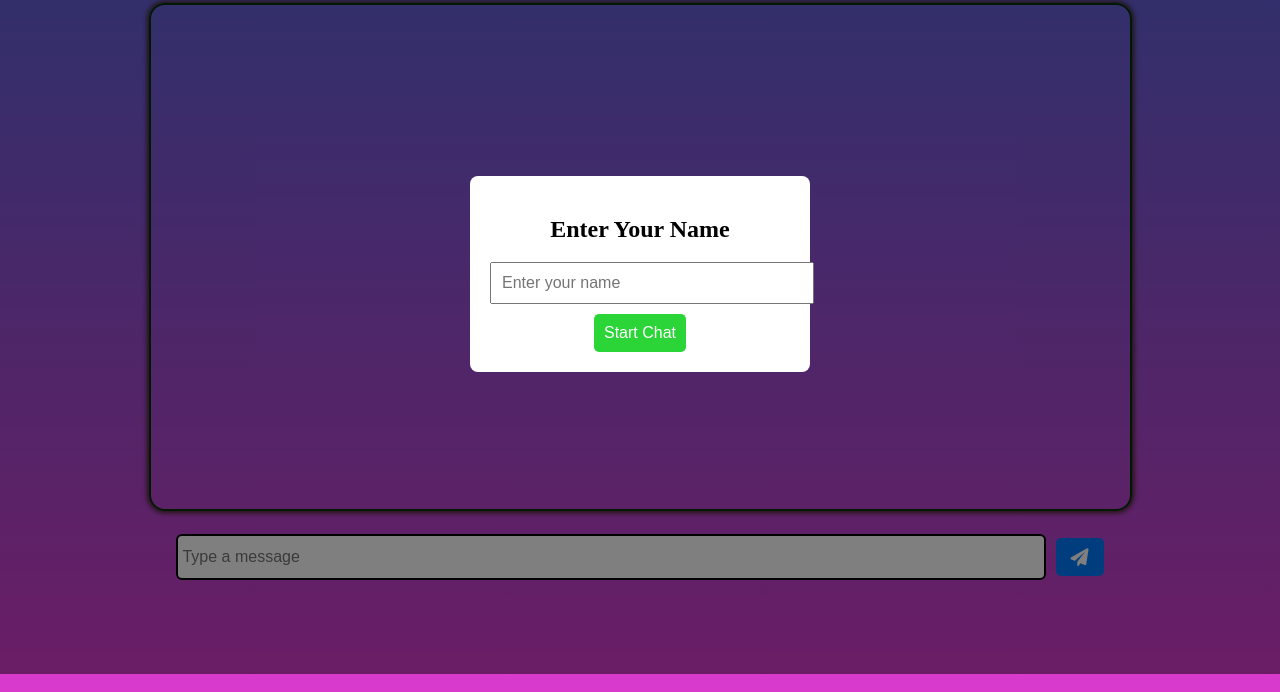
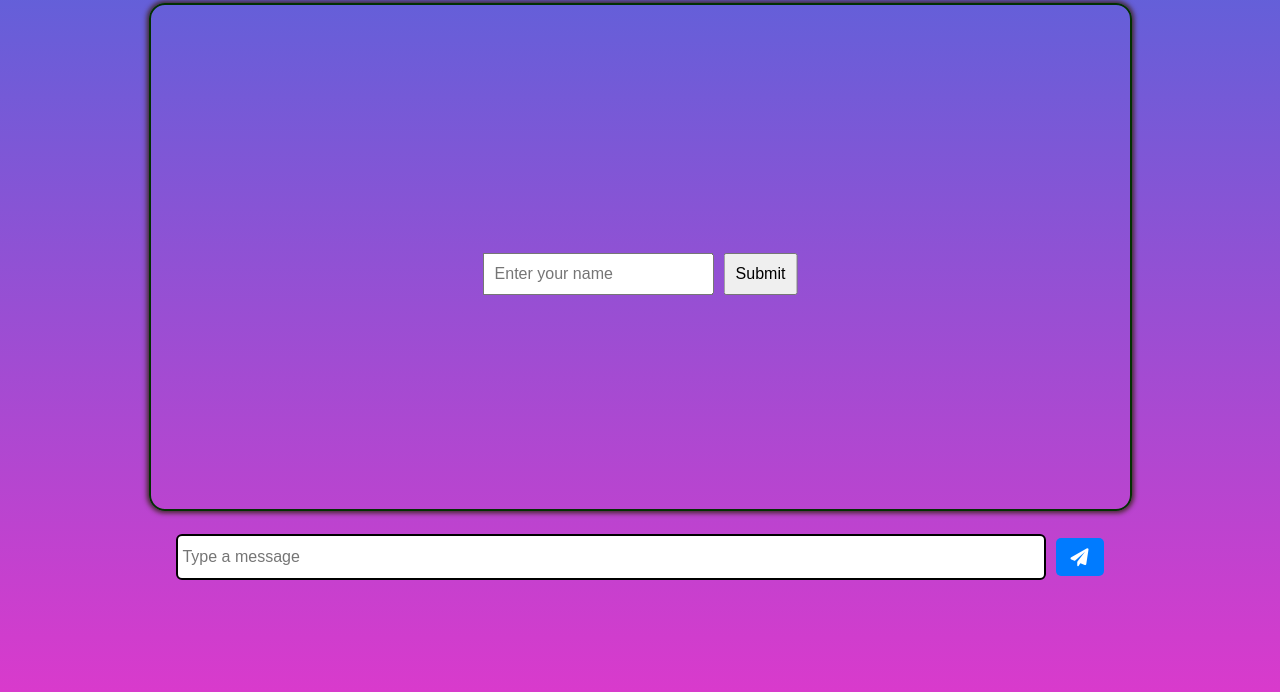
Before and after one commit to Amitmaddheshiya/liveChatAmitAppSocket.io, a website: page public/index.html in a window 1280 px wide. Shown: the part 126-818 px from the top of the page. Drawn offline with nearby package versions, Linux system fonts and the light colour scheme; no server answers.

Commit message:
Add input name btn

```diff
--- a/public/css/style.css
+++ b/public/css/style.css
@@ -98,45 +98,26 @@ h1{
 }
 
 
+#username-container {
+    position: absolute;
+    top: 50%;
+    left: 50%;
+    transform: translate(-50%, -50%);
+    text-align: center;
+    display: flex;
 
-/* Styles for screens 425x608 or smaller */
-/* Modal styling */
-.modal {
-    display: flex;
-    justify-content: center;
-    align-items: center;
-    position: fixed;
-    top: 0;
-    left: 0;
-    width: 100%;
-    height: 100%;
-    background-color: rgba(0, 0, 0, 0.5); /* Semi-transparent background */
-    z-index: 1000;
-}
-
-.modal-content {
-    background: white;
-    padding: 20px;
-    border-radius: 8px;
-    text-align: center;
-    width: 300px;
 }
 
 #username-input {
     padding: 10px;
     font-size: 16px;
-    width: 100%;
-    margin-bottom: 10px;
+    margin-right: 10px;
 }
 
 #username-submit {
     padding: 10px;
     font-size: 16px;
     cursor: pointer;
-    background-color: rgb(43, 213, 55);
-    color: white;
-    border: none;
-    border-radius: 5px;
 }
 
 
--- a/public/index.html
+++ b/public/index.html
@@ -16,13 +16,11 @@
     </nav>
 
     <!-- Modal for Username Input -->
-    <div id="username-modal" class="modal">
-        <div class="modal-content">
-            <h2>Enter Your Name</h2>
-            <input type="text" id="username-input" placeholder="Enter your name" />
-            <button id="username-submit">Start Chat</button>
-        </div>
+    <div id="username-container">
+        <input type="text" id="username-input" placeholder="Enter your name" />
+        <button id="username-submit">Submit</button>
     </div>
+
 
     <!-- Chat Container -->
     <div class="container">
--- a/public/js/client.js
+++ b/public/js/client.js
@@ -2,38 +2,21 @@ const socket = io('http://localhost:8000');
 const form = document.getElementById('send-container');
 const messageInput = document.getElementById('messageInp');
 const messageContainer = document.querySelector(".container");
+const usernameContainer = document.getElementById('username-container');
+const usernameInput = document.getElementById('username-input');
+const usernameSubmit = document.getElementById('username-submit');
 let audio = new Audio('ting.wav');
 
-// Modal elements
-const modal = document.getElementById('modal');
-const usernameInput = document.getElementById('username-input');
-const usernameSubmit = document.getElementById('username-submit');
-
-// Show modal for name input
-modal.style.display = "block"; // Ensure modal is shown when page loads
-
-// Hide modal and emit username to server
-usernameSubmit.addEventListener('click', (event) => {
-    event.preventDefault();  // Prevent default form submit action
-
-    const username = usernameInput.value.trim();
-    if (username) {
-        // Emit the username to the server
-        socket.emit('new-user-joined', username);
-        modal.style.display = "none"; // Hide modal after submitting
-    } else {
-        alert("Please enter your name!");
-    }
-});
-
+// Handle form submission to send messages
 form.addEventListener('submit', (e) => {
-    e.preventDefault(); // Prevent the form from refreshing the page
+    e.preventDefault();
     const message = messageInput.value;
     append(`You: ${message}`, 'right');
     socket.emit('send', message); // Send message to the server
     messageInput.value = '';
 });
 
+// Function to append message
 const append = (message, position) => {
     const messageElement = document.createElement('div');
     messageElement.classList.add('message', position);
@@ -46,7 +29,6 @@ const append = (message, position) => {
     // Create bold name and message
     const boldNameElement = document.createElement('strong');
     boldNameElement.textContent = `${senderName}: `;
-
     const messageTextNode = document.createTextNode(msgContent);
 
     messageElement.appendChild(boldNameElement);
@@ -57,6 +39,17 @@ const append = (message, position) => {
     }
 };
 
+// Show username input form
+usernameSubmit.addEventListener('click', () => {
+    const username = usernameInput.value;
+    if (username) {
+        usernameContainer.style.display = 'none';  // Hide the form after username is entered
+        socket.emit('new-user-joined', username); // Notify server about new user
+    } else {
+        alert("Please enter a name");
+    }
+});
+
 // Listen for events
 socket.on('user-joined', (name) => append(`${name} joined the chat`, 'right'));
 socket.on('receive', (data) => append(`${data.name}: ${data.message}`, 'left'));
```
